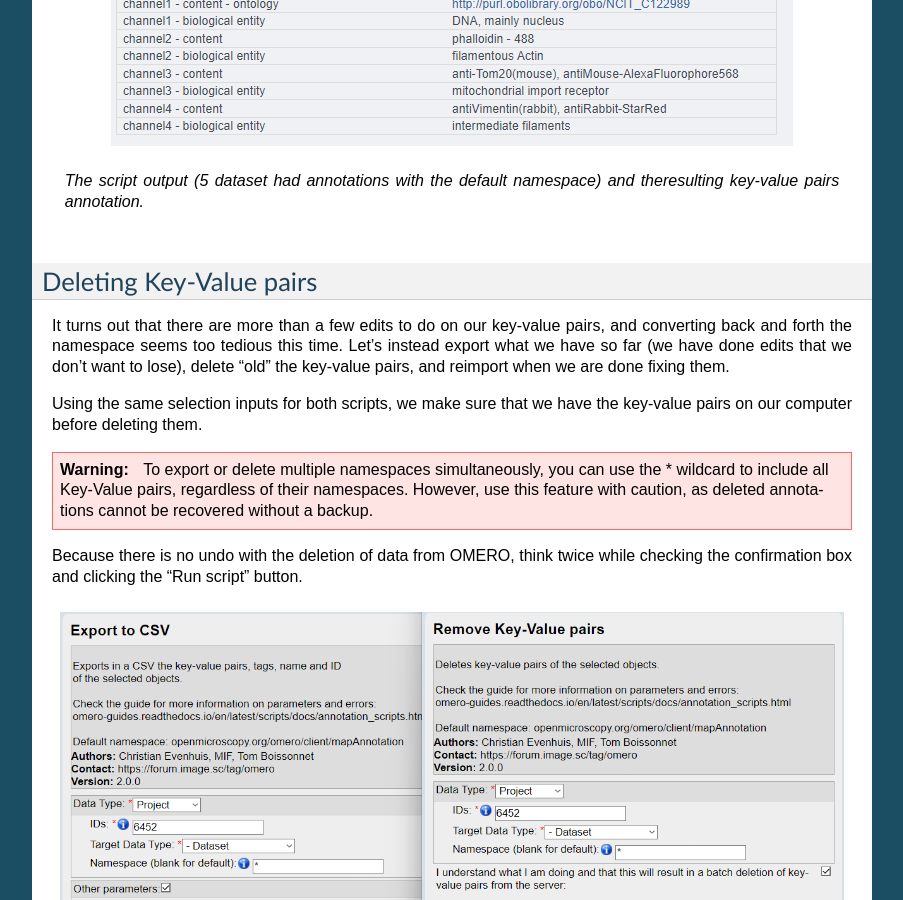
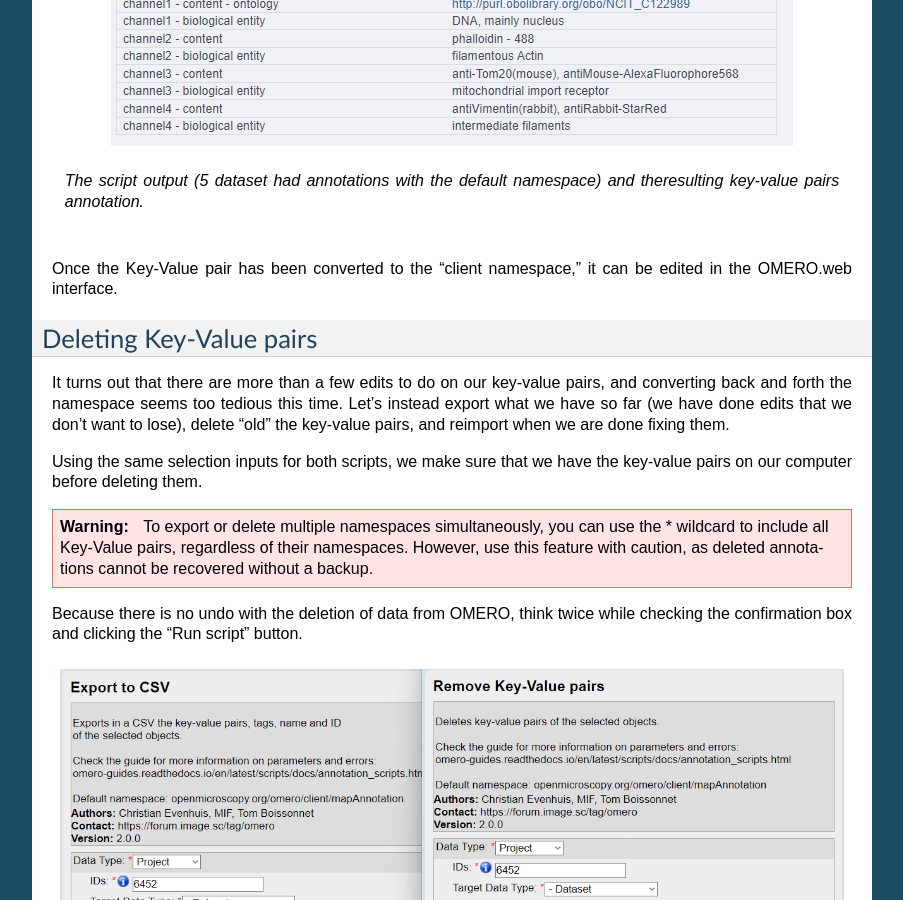
Before and after one commit to ome/omero-guide-scripts, a Sphinx documentation site: the page built from docs/walkthrough.rst, in a window 1280 px wide and 900 px high, scrolled down 7043 px. Shown: the whole window, without its empty margins (198-1101 px from the left). Built offline with Sphinx 7.4.7, drawn with Linux system fonts in a browser that asks for light colours.

Commit message:
added sentence on conversion task purpose

```diff
--- a/docs/walkthrough.rst
+++ b/docs/walkthrough.rst
@@ -161,6 +161,9 @@
   resulting key-value pairs annotation.*
 ..
 
+Once the Key-Value pair has been converted to the "client namespace," it can be edited \
+in the OMERO.web interface.
+
 Deleting Key-Value pairs
 ------------------------
 
```
